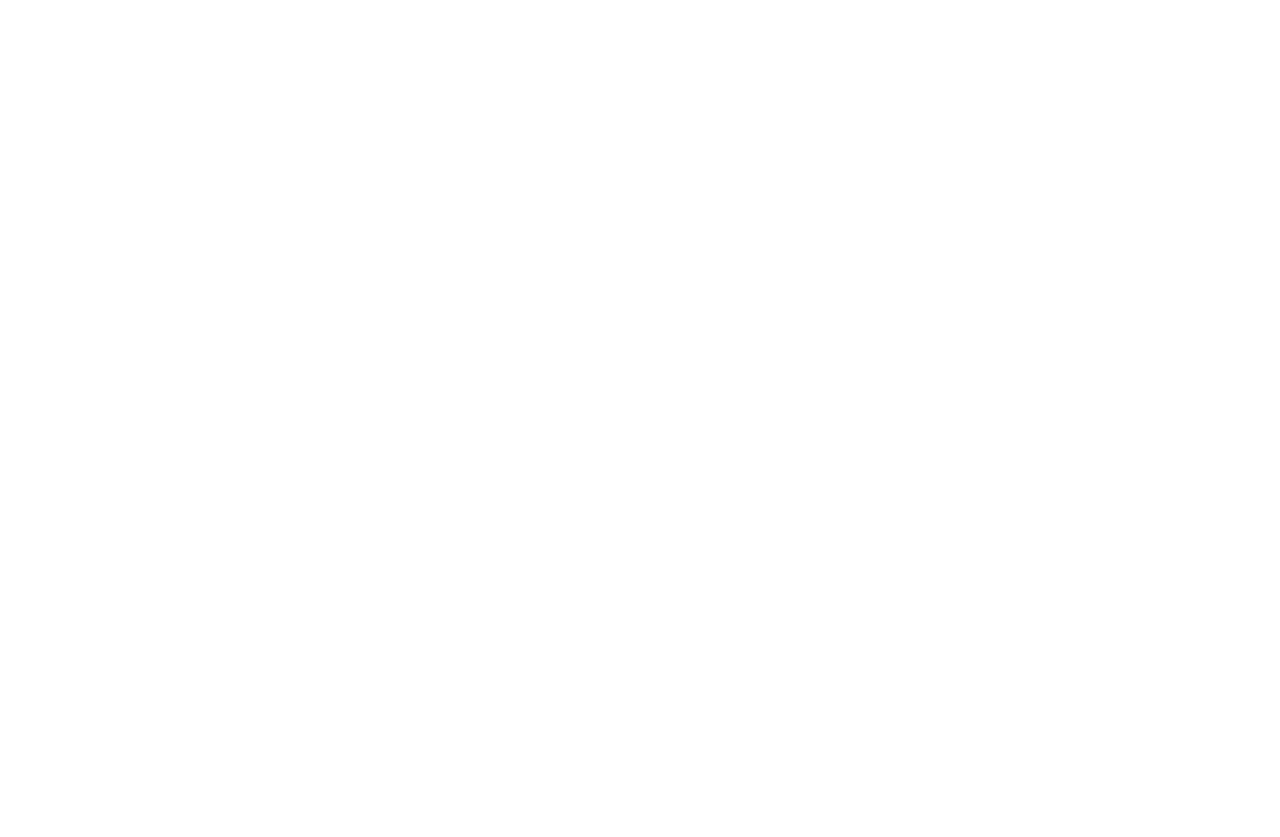
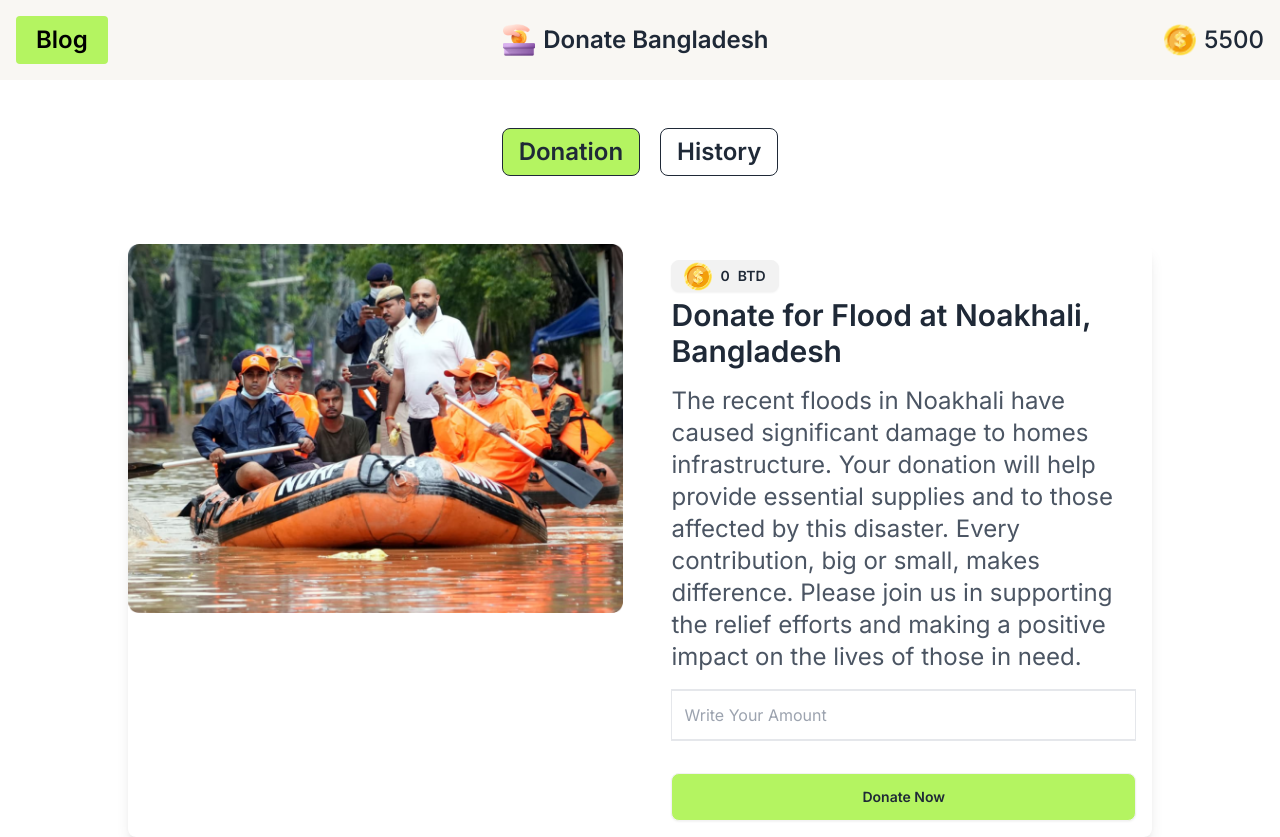
Before and after one commit to Unumongmarmahub/Assinment5-dom-manupulate-donate-bangladesh-project, a plain HTML site: page index.html in a window 1280 px wide. Before the commit the page ends 800 px from the top, so only its background shows below. Drawn offline with nearby package versions, Linux system fonts and the light colour scheme.

Commit message:
create a navber, button and first card

```diff
--- a/index.html
+++ b/index.html
@@ -29,6 +29,79 @@
     <title>Donate Bangladesh</title>
   </head>
   <body>
+    <!-- header section start  -->
+    <header>
+      <nav class="bg-[#F9F7F3] py-4">
+        <div
+          class="container mx-auto flex flex-col lg:flex-row justify-between items-center px-4"
+        >
+          <button
+            class="bg-[#B4F461] text-2xl text-black font-semibold px-5 py-2 rounded mb-2 lg:mb-0"
+          >
+            Blog
+          </button>
+          <div class="flex items-center justify-center gap-2 mb-2 lg:mb-0">
+            <img src="./pictures/logo.png" alt="Logo" class="h-8 w-8" />
+            <span class="text-2xl font-semibold">Donate Bangladesh</span>
+          </div>
+          <div class="flex items-center justify-center gap-2">
+            <img src="./pictures/coin.png" alt="Coin" class="h-8 w-8" />
+            <span class="text-2xl font-medium">5500</span>
+          </div>
+        </div>
+      </nav>
+    </header>
+    <!-- header section end  -->
 
+    <!-- main section start  -->
+    <main>
+      <!-- donation and history buttons  -->
+      <div class="flex justify-center pt-12 gap-5">
+        <button class="btn btn-outline text-2xl font-semibold bg-[#B4F461]">
+          Donation
+        </button>
+        <button class="btn btn-outline text-2xl font-semibold">History</button>
+      </div>
+
+
+      <!-- donation sections start -->
+      <!-- section 1 -->
+
+      <div class="flex justify-center items-center pt-9 mt-8">
+        <div class="w-4/5 bg-white rounded-lg shadow-lg">
+          <div
+            class="flex flex-col lg:flex-row items-center lg:items-start space-y-4 lg:space-y-0 lg:space-x-8 mx-auto"
+          >
+            <div class="w-full lg:w-1/2">
+              <img
+                src="./pictures/noakhali.png"
+                alt="Card Image"
+                class="w-full h-auto rounded-lg"
+              />
+            </div>
+
+            <div class="w-full lg:w-1/2 p-4">
+              <button class="btn btn-sm">
+                <img src="./pictures/coin.png" alt="" /> 0 <span>BTD</span>
+              </button>
+              <h2 class="text-3xl font-semibold text-gray-800">
+                Donate for Flood at Noakhali, Bangladesh
+              </h2>
+              <p class="text-gray-600 mt-4 text-2xl">
+                The recent floods in Noakhali have caused significant damage to
+                homes infrastructure. Your donation will help provide essential
+                supplies and to those affected by this disaster. Every
+                contribution, big or small, makes difference. Please join us in
+                supporting the relief efforts and making a positive impact on
+                the lives of those in need.
+              </p>
+              <input class="border border-y-2 outline-none w-full mt-4 p-3 "
+               placeholder="Write Your Amount" type="text" name="" id="">
+               <button class="w-full btn py-3 px-8 mt-8 bg-[#B4F461]">Donate Now</button>
+            </div>
+          </div>
+        </div>
+      </div>
+    </main>
   </body>
 </html>
```
